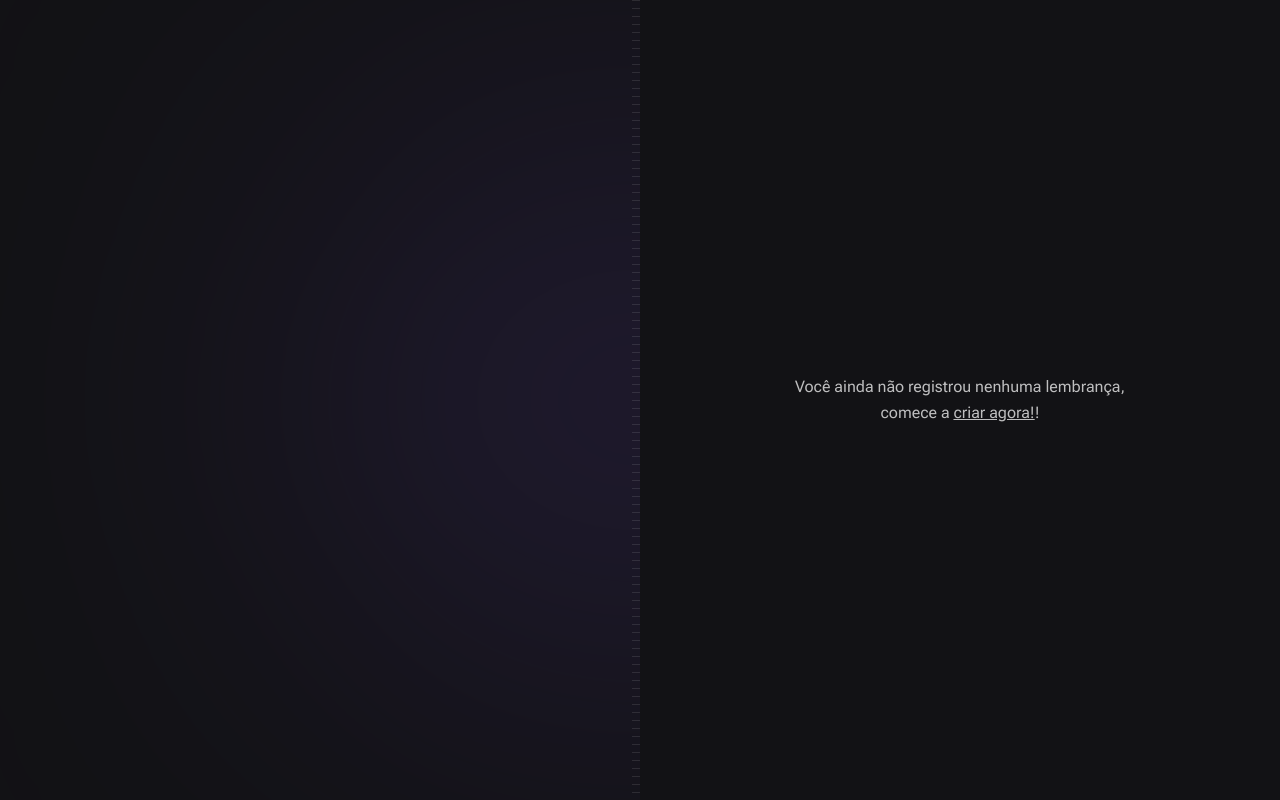
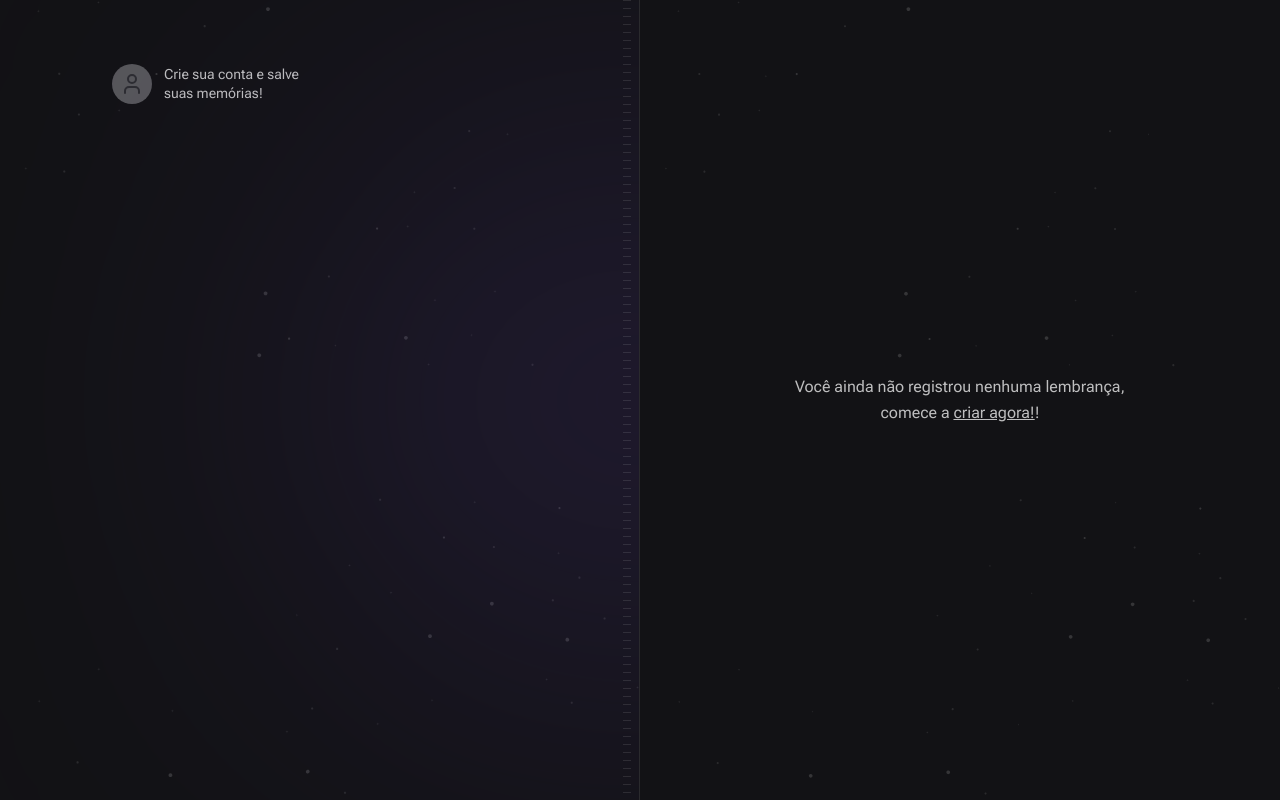
Before and after one commit to matteothebrave/space_time, a Next.js app in the folder web/: page / in a window 1280 px wide. Built offline with nearby package versions, Linux system fonts and the light colour scheme; a web font is replaced by a local one.

Commit message:
feat/space-time/adding sign in buttons with hover and styled. finished to add the stripes to our main page

```diff
--- a/web/src/app/page.tsx
+++ b/web/src/app/page.tsx
@@ -1,15 +1,27 @@
+import { User } from 'lucide-react'
+
 export default function Home() {
   return <main className="grid grid-cols-2 min-h-screen">
     {/* Left */}
-    <div className="relative flex flex-col items-start justify-between overflow-hidden px-28 py-16">
+    <div className=" relative flex flex-col items-start justify-between overflow-hidden px-28 py-16 border-r border-white/10
+    flex flex-col bg-[url(../assets/bg-stars.svg)] bg-cover p-16">
       {/* Blur */}
       <div className="absolute right-0 top-1/2 h-[288px] w-[526px] -translate-y-1/2 translate-x-1/2 rounded-full bg-purple-700 opacity-50 blur-full" />
       {/* Stripes */}
-      <div className="absolute right-0 top-0 bottom-0 w-2 bg-stripes" />
+      <div className="absolute right-2 top-0 bottom-0 w-2 bg-stripes " />
+
+      {/* Sign-In */}
+      <a href="" className="flex items-center gap-3 text-left transition-colors hover:text-gray-50 ">
+        <div className="flex h-10 w-10 items-center justify-center rounded-full bg-gray-400">
+          <User className="h5 w5 text-gray-500" />
+        </div>
+
+        <p className='text-sm leading-snug max-w-[140px]'>
+          <span>Crie sua conta e salve suas memórias!</span></p>
+      </a>
     </div>
-
     {/* Right */}
-    <div className="flex flex-col p-16">
+    <div className="flex flex-col bg-[url(../assets/bg-stars.svg)] bg-cover p-16">
       <div className="flex flex-1 items-center justify-center">
         <p className="text-center leading-relaxed w-[360px] ">
           Você ainda não registrou nenhuma lembrança, comece a{' '}
```
Also changed, not shown: web/src/assets/bg-stars.svg (added), web/src/assets/nlw-spacetime-logo.svg (added).
